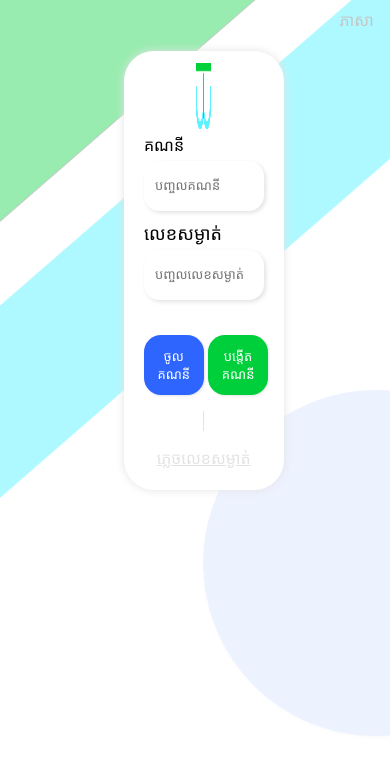
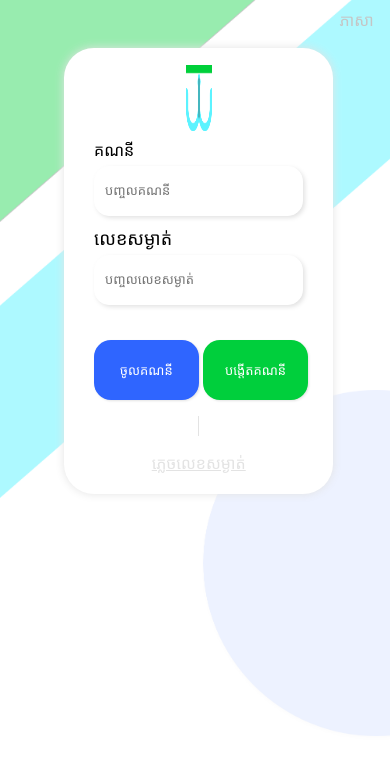
Before and after one commit to eanghengty/eanghengty, a plain HTML site: page index.html in a window 390 px wide. Drawn offline with Linux system fonts and the light colour scheme; a web font is replaced by a local one.

Commit message:
Add files via upload
Make it more responsive screen with tablets and normal phone

```diff
--- a/signin.css
+++ b/signin.css
@@ -140,3 +140,32 @@
     color: #c5c5c5;
     margin-left:87%;
 }
+
+/* Screen Normal Phone */
+@media only screen and (max-width: 480px) and (max-width:320px){
+    #container {
+      margin-top: 1%;
+      margin-left: 10%;
+      margin-right: 10%;
+      padding: 1%;
+      width: 80%;
+      background: white;
+      -webkit-box-shadow: 0 0 10px #e3e3e3;
+      box-shadow: 0 0 10px #e3e3e3;
+      border-radius: 30px;
+      }
+  }
+  /*  Screen tablets or ipad */
+  @media only screen and (max-width:481px) and (max-width:768px){
+      #container {
+      margin-top: 1%;
+      margin-left: 15%;
+      margin-right: 15%;
+      padding: 1%;
+      width: 70%;
+      background: white;
+      -webkit-box-shadow: 0 0 10px #e3e3e3;
+      box-shadow: 0 0 10px #e3e3e3;
+      border-radius: 30px;
+      }
+  }
--- a/signup.css
+++ b/signup.css
@@ -234,16 +234,30 @@ body {
 
 }
 /* Screen Normal Phone */
-@media only screen and(max-width:320px){
+@media only screen and (max-width: 480px) and (max-width:320px){
   #container {
     margin-top: 1%;
-        margin-left: 20%;
-        margin-right: 20%;
+    margin-left: 5%;
+    margin-right: 5%;
     padding: 1%;
-        width: 80%;
+    width: 90%;
     background: white;
     -webkit-box-shadow: 0 0 10px #e3e3e3;
     box-shadow: 0 0 10px #e3e3e3;
     border-radius: 30px;
     }
 }
+/*  Screen tablets or ipad */
+@media only screen and (max-width:481px) and (max-width:768px){
+    #container {
+    margin-top: 1%;
+    margin-left: 15%;
+    margin-right: 15%;
+    padding: 1%;
+    width: 70%;
+    background: white;
+    -webkit-box-shadow: 0 0 10px #e3e3e3;
+    box-shadow: 0 0 10px #e3e3e3;
+    border-radius: 30px;
+    }
+}
```
Lines whose indentation alone changed are shown as unchanged.
